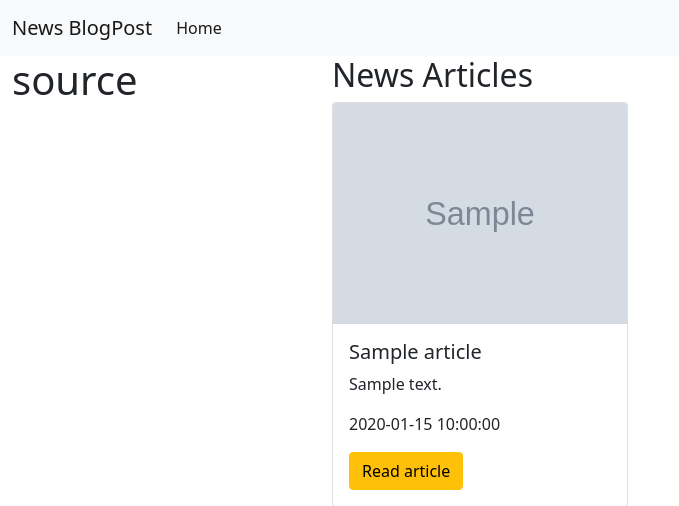
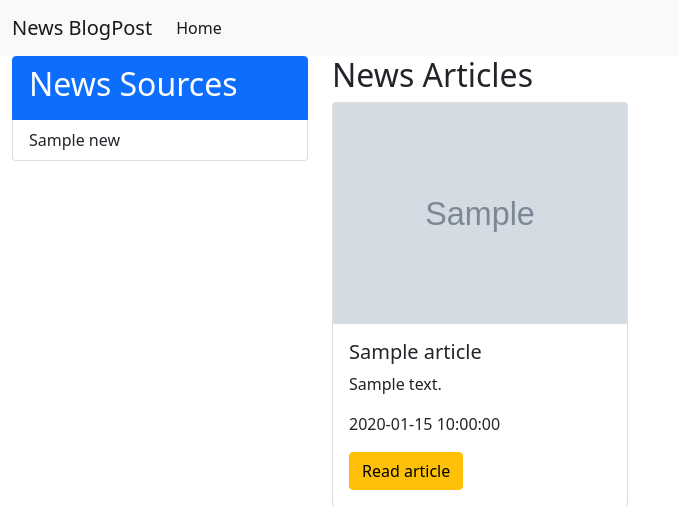
Before and after one commit to MachukaJoy/news-blogsite, a Flask app: template templates/home.html in a window 1280 px wide. Shown: the top 506 px of the page, without its empty margins (0-679 px from the left). Run offline with Flask 2, Linux system fonts and the light colour scheme; the template is opened without the code that fills it: most values are stand-ins (such as "Sample title", 1, 10 or a date in 2020); grey boxes marked "Sample" are stand-in pictures.

Commit message:
ft(sources sidebar):add sidebar to toggle between sources of news

```diff
--- a/templates/source.html
+++ b/templates/source.html
@@ -1 +1,12 @@
-<h1>source</h1>
+{% block source%}
+
+<ul class="list-group">
+  <li class="list-group-item active">
+    <H2>News Sources</H2>
+  </li>
+  {% for news in general_news %}
+  <a class="list-group-item" href="{{news.url}}">{{news.name}}</a>
+  {% endfor %}
+</ul>
+
+{% endblock%}
```
